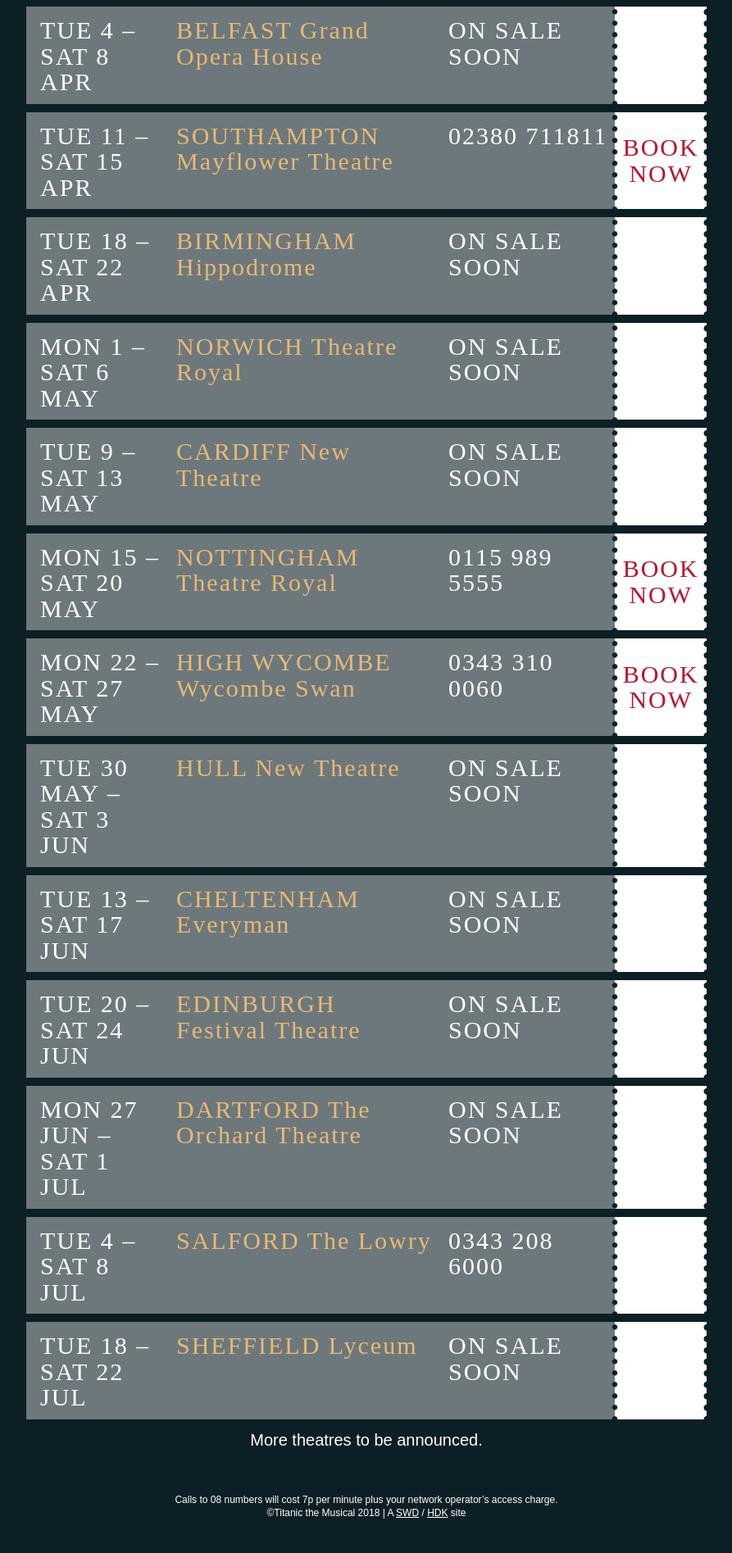
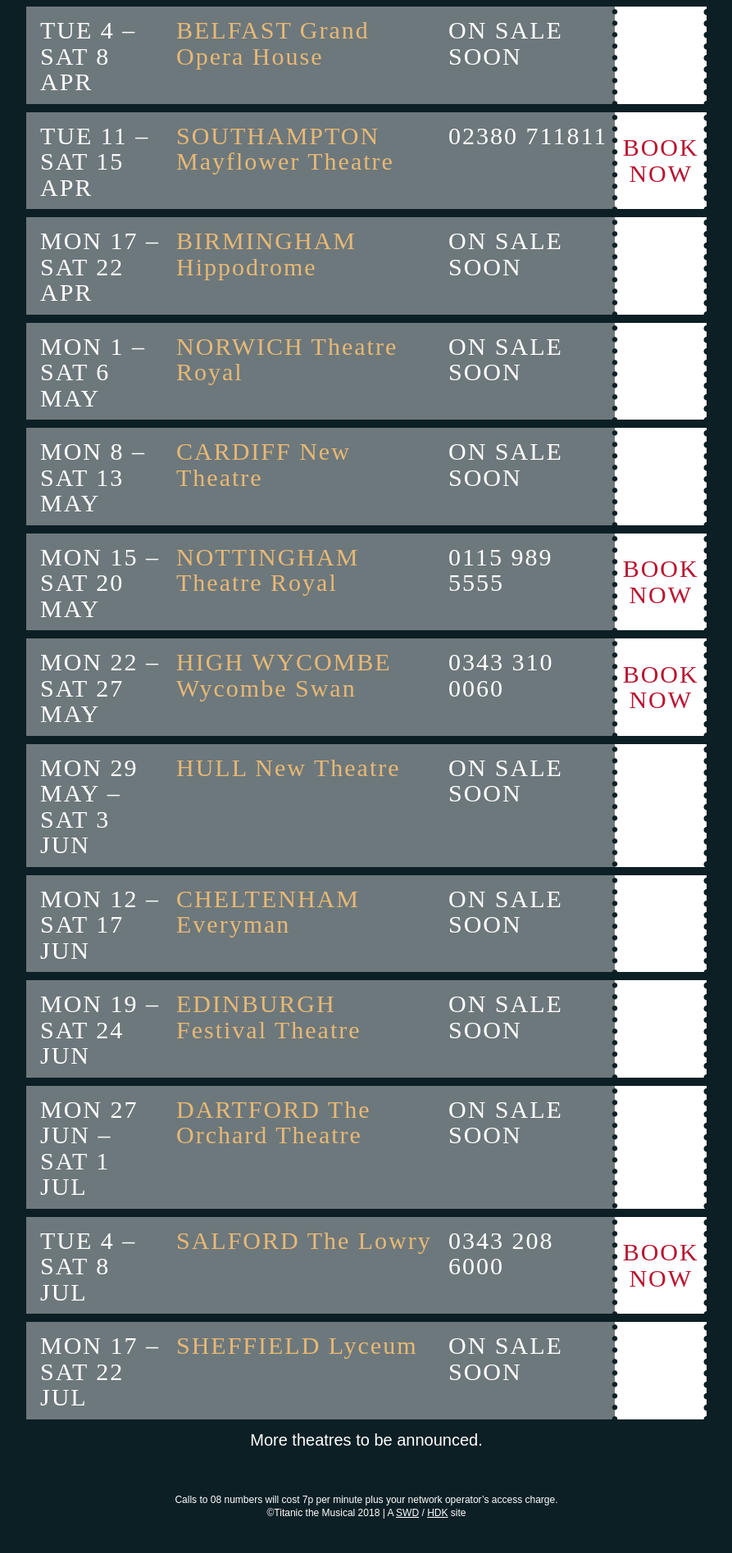
Before and after one commit to hdkassociates/Titanic, a PHP site: page /tour.php in a window 1280 px wide. Shown: the part 1638-3533 px from the top of the page at 82% size, without its empty margins (193-1086 px from the left). Run offline with PHP 8.4, Linux system fonts and the light colour scheme; some libraries are stand-ins or nearby versions; some web fonts are replaced.

Commit message:
Support: tour updates

```diff
--- a/inc/tourdates.php
+++ b/inc/tourdates.php
@@ -30,7 +30,7 @@
 				<span class="book"><a href="https://www.mayflower.org.uk/whats-on/titanic-the-musical-2023/" target="_blank">Book now</a></span>
 				<span class="tt2"></span></li>',
 
-				'20230422'	=>	'<li><span class="date">Tue 18 – <br>Sat 22 Apr</span>
+				'20230422'	=>	'<li><span class="date">Mon 17 – <br>Sat 22 Apr</span>
 				<span class="venue">BIRMINGHAM Hippodrome</span>
 				<span class="phone">ON SALE SOON</span>
 				<span class="tt1"></span>
@@ -44,7 +44,7 @@
 				<span class="book"></span>
 				<span class="tt2"></span></li>',
 
-				'20230513'	=>	'<li><span class="date">Tue 9 – <br>Sat 13 May</span>
+				'20230513'	=>	'<li><span class="date">Mon 8 – <br>Sat 13 May</span>
 				<span class="venue">CARDIFF New Theatre</span>
 				<span class="phone">ON SALE SOON</span>
 				<span class="tt1"></span>
@@ -62,24 +62,24 @@
 				<span class="venue">HIGH WYCOMBE Wycombe Swan</span>
 				<span class="phone">0343 310 0060 </span>
 				<span class="tt1"></span>
-				<span class="book"><a href="https://wycombeswan.co.uk/Online/default.asp" target="_blank">Book now</a></span>
+				<span class="book"><a href="https://wycombeswan.co.uk/Online/tickets-Titanic-Musical-wycombe-2023" target="_blank">Book now</a></span>
 				<span class="tt2"></span></li>',
 
-				'20230603'	=>	'<li><span class="date">Tue 30 May – <br>Sat 3 Jun</span>
+				'20230603'	=>	'<li><span class="date">Mon 29 May – <br>Sat 3 Jun</span>
 				<span class="venue">HULL New Theatre</span>
 				<span class="phone">ON SALE SOON </span>
 				<span class="tt1"></span>
 				<span class="book"></span>
 				<span class="tt2"></span></li>',
 
-				'20230617'	=>	'<li><span class="date">Tue 13 – <br>Sat 17 Jun</span>
+				'20230617'	=>	'<li><span class="date">Mon 12 – <br>Sat 17 Jun</span>
 				<span class="venue">CHELTENHAM Everyman</span>
 				<span class="phone">ON SALE SOON</span>
 				<span class="tt1"></span>
 				<span class="book"></span>
 				<span class="tt2"></span></li>',
 
-				'20230624'	=>	'<li><span class="date">Tue 20 – <br>Sat 24 Jun</span>
+				'20230624'	=>	'<li><span class="date">Mon 19 – <br>Sat 24 Jun</span>
 				<span class="venue">EDINBURGH Festival Theatre</span>
 				<span class="phone">ON SALE SOON</span>
 				<span class="tt1"></span>
@@ -97,10 +97,10 @@
 				<span class="venue">SALFORD The Lowry</span>
 				<span class="phone">0343 208 6000</span>
 				<span class="tt1"></span>
-				<span class="book"></span>
+				<span class="book"><a href="https://thelowry.com/whats-on/titanic/" target="_blank">Book now</a></span>
 				<span class="tt2"></span></li>',
 
-				'202300822'	=>	'<li><span class="date">Tue 18 – <br>Sat 22 Jul</span>
+				'202300822'	=>	'<li><span class="date">Mon 17 – <br>Sat 22 Jul</span>
 				<span class="venue">SHEFFIELD Lyceum</span>
 				<span class="phone">ON SALE SOON</span>
 				<span class="tt1"></span>
```
